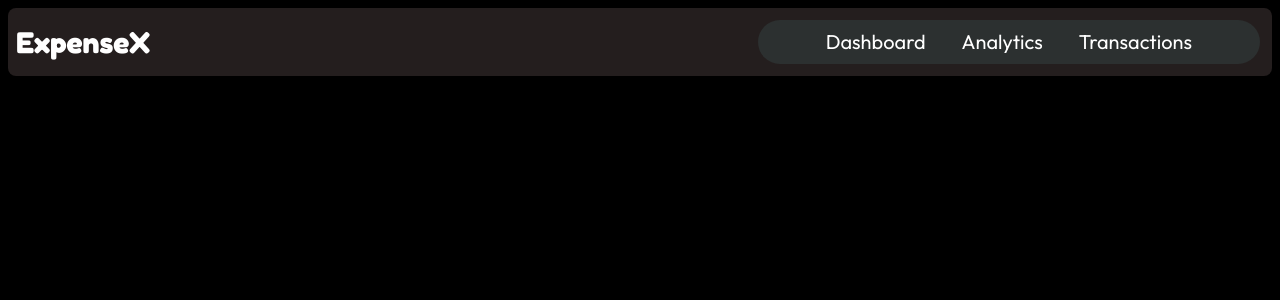
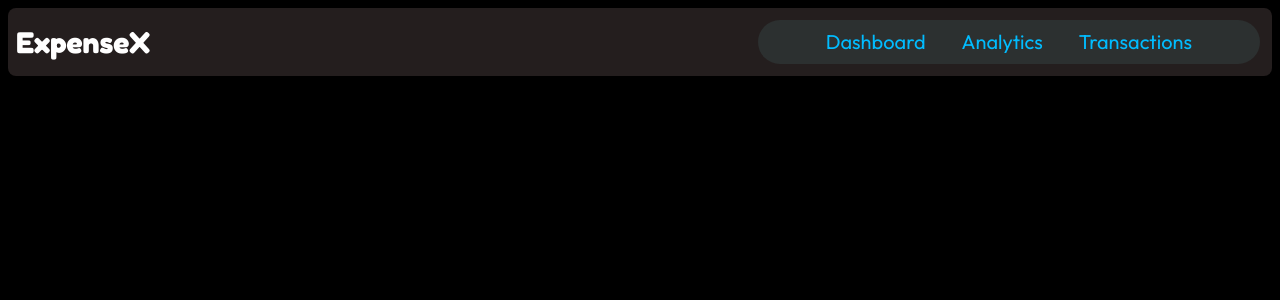
Before and after one commit to 47JMC/expense-tracker, a React (Vite) app: page / in a window 1280 px wide. Shown: the top 300 px of the page. Built offline with nearby package versions, Linux system fonts and the light colour scheme.

Commit message:
adjust styles

```diff
--- a/src/components/NavbarLink.tsx
+++ b/src/components/NavbarLink.tsx
@@ -11,8 +11,8 @@ function NavbarLink({ path, content }: Props) {
       to={path}
       className={({ isActive }) =>
         isActive
-          ? "transition-all font-['Outfit'] text-green-500"
-          : "transition-all font-['Outfit'] relative text-sky-4000 hover:text-sky-600 after:absolute after:bottom-0 after:left-0 after:w-0 after:h-0.5 after:bg-indigo-600 hover:after:w-full after:transition-all after:duration-300"
+          ? "transition-all font-['Outfit'] text-green-400"
+          : "transition-all font-['Outfit'] relative text-sky-400 hover:text-sky-600 after:absolute after:bottom-0 after:left-0 after:w-0 after:h-0.5 after:bg-indigo-600 hover:after:w-full after:transition-all after:duration-300"
       }
     >
       {content}
```
